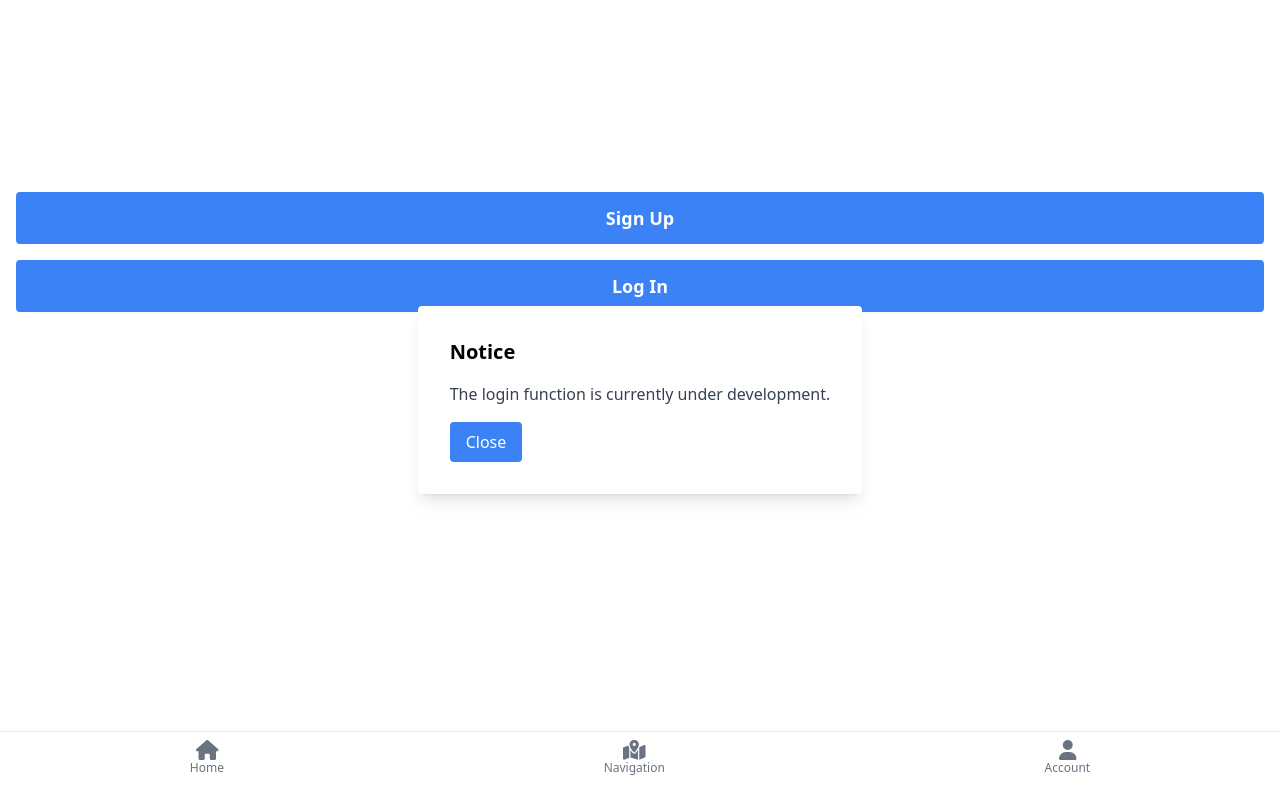
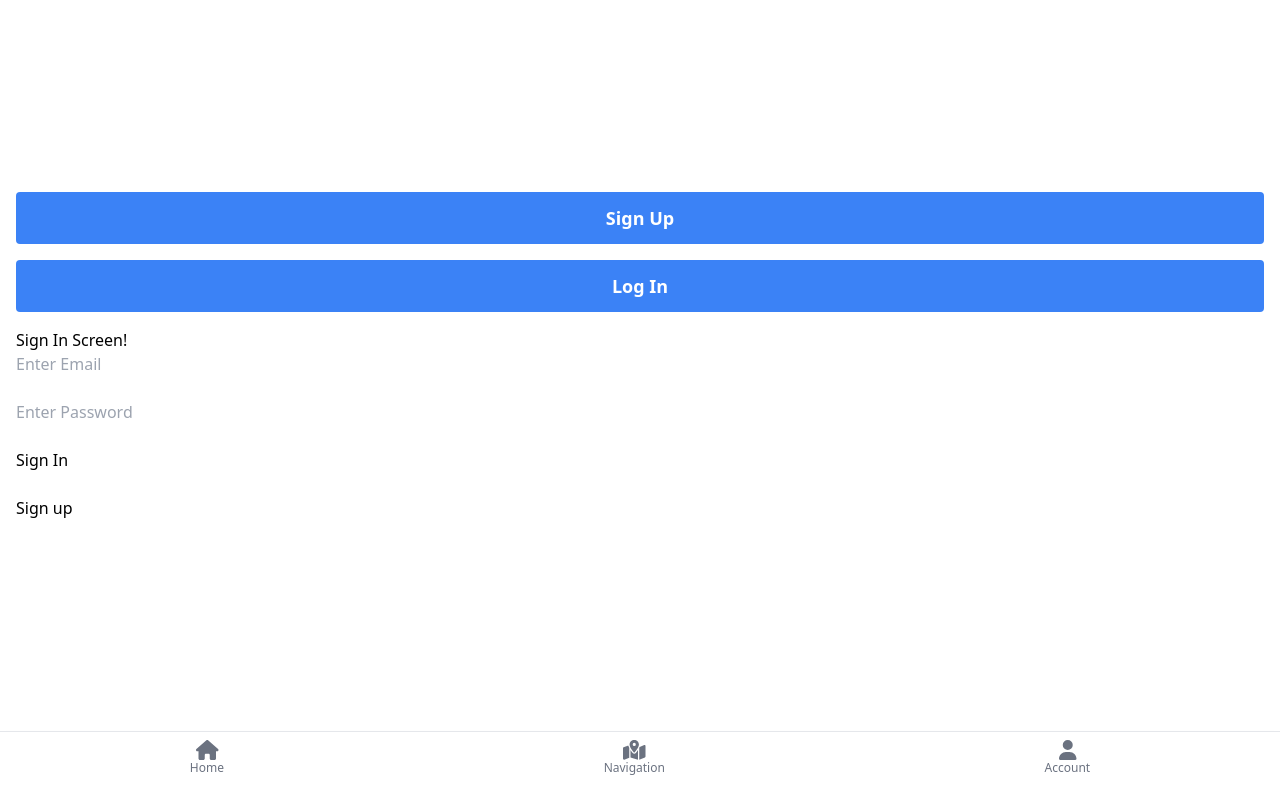
Before and after one commit to Qingquan-Li/doorgo-app, a React (Create React App) app: page /account in a window 1280 px wide. Both pictures are taken after a click on the button "Sign Up". Built offline with nearby package versions, Linux system fonts and the light colour scheme; no server answers.

Commit message:
Sign In Feature
Check README in -account- folder

```diff
--- a/package.json
+++ b/package.json
@@ -9,14 +9,16 @@
     "@testing-library/jest-dom": "^5.16.5",
     "@testing-library/react": "^13.4.0",
     "@testing-library/user-event": "^13.5.0",
+    "firebase": "^9.21.0",
     "react": "^18.2.0",
     "react-dom": "^18.2.0",
+    "react-native": "^0.71.8",
     "react-router-dom": "^6.11.1",
     "react-scripts": "5.0.1",
     "web-vitals": "^2.1.4"
   },
   "scripts": {
-    "start": "HTTPS=true SSL_CRT_FILE=./ssl-certificates/localhost+2.pem SSL_KEY_FILE=./ssl-certificates/localhost+2-key.pem react-scripts start",
+    "start": "set HTTPS=true && set SSL_CRT_FILE=./ssl-certificates/localhost.pem && set SSL_KEY_FILE=./ssl-certificates/localhost-key.pem && react-scripts start",
     "build": "react-scripts build",
     "test": "react-scripts test",
     "eject": "react-scripts eject"
--- a/src/App.js
+++ b/src/App.js
@@ -8,8 +8,11 @@ import BottomNavBar from "./common/BottomNavBar";
 import Home from "./home";
 import Navigation from './navigation';
 import Account from "./account";
+import { useAuthentication } from "./common/useAuthentication";
 
 function App() {
+  const {user} = useAuthentication();
+
   return (
     <Router>
       <div className="flex flex-col min-h-screen">
@@ -17,7 +20,7 @@ function App() {
           <Routes>
             <Route path="/" element={<Home />} />
             <Route path="/navigation" element={<Navigation />} />
-            <Route path="/account" element={<Account />} />
+            <Route path="/account" element={<Account/>}/>
           </Routes>
         </div>
         <BottomNavBar />
--- /dev/null
+++ b/src/account/SignIn.jsx
@@ -0,0 +1,69 @@
+
+import React from 'react';
+import { getAuth, signInWithEmailAndPassword } from 'firebase/auth';
+
+
+const auth = getAuth();
+
+export default function SignInScreen(){
+
+
+  const [value, setValue] = React.useState({
+    email: '',
+    password: '',
+    error: ''
+  })
+
+  //
+  async function signIn() {
+    if (value.email === '' || value.password === '') {
+      setValue({
+        ...value,
+        error: 'Email and password are mandatory'
+      })
+      alert('Please enter a valid email or password');
+      return;
+    }
+
+    try {
+      await signInWithEmailAndPassword(auth, value.email, value.password);
+    } catch (error) {
+      setValue({
+        ...value,
+        error:error.message,
+      })
+      alert(error);
+    }
+  }
+
+  // Render
+  return (
+    <div>
+      <h1>Sign In Screen!</h1>
+      <div>
+        <input
+          placeholder='Enter Email'
+          value={value.email}
+          onChange={e => setValue({ ...value, email: e.target.value })}
+        />
+
+        <br/><br/>
+
+        <input
+          placeholder='Enter Password'
+          value={value.password}
+          onChange={e => setValue({ ...value, password: e.target.value })}
+          type="password"
+
+        />
+
+        <br/><br/>
+        <button onClick={signIn}> Sign In </button>
+
+        <br/><br/>
+        <button> Sign up</button>
+
+      </div>
+    </div>
+  );
+}
--- /dev/null
+++ b/src/account/SignUp.jsx
@@ -0,0 +1,73 @@
+import React from 'react';
+
+import { getAuth, createUserWithEmailAndPassword } from 'firebase/auth';
+
+const auth = getAuth();
+
+export default function SignUpScreen(props) {
+  // state to hold user email and password for signing up. Initally empty strings
+  const [value, setValue] = React.useState({
+    email: '',
+    password: '',
+    error: '',
+  })
+
+  async function signUp() {
+    // If we have any empty values
+    if (value.email === '' || value.password === '' ) {
+      setValue( {
+        ...value,
+        error: 'Email and password are mandatory.'
+      })
+      return;
+    }
+
+    // Else,
+    /* setValue( {
+      ...value,
+      error: ''
+    }) */
+    try {
+      await createUserWithEmailAndPassword(auth, value.email, value.password);
+      props.SetSignUp(true);
+    } catch (error) {
+      setValue( {
+        ...value,
+        //error: error.message,
+        error: error.message
+      })
+    }
+  }
+
+  return (
+
+
+    <div>
+      <h1>Sign Up Screen!</h1>
+      <div>
+        <input
+          placeholder='Enter Email'
+          value={value.email}
+          onChange={e => setValue({ ...value, email: e.target.value })}
+        />
+
+        <br/><br/>
+
+        <input
+          placeholder='Enter Password'
+          value={value.password}
+          onChange={e => setValue({ ...value, password: e.target.value })}
+          type="password"
+
+        />
+
+        <br/><br/>
+        <button onClick={signUp}> Sign In </button>
+
+        <br/><br/>
+        <button> Sign up</button>
+
+      </div>
+    </div>
+  );
+}
--- a/src/account/index.js
+++ b/src/account/index.jsx
@@ -1,4 +1,8 @@
 import { useState } from "react";
+//import { useAuthentication } from "../common/useAuthentication";
+import SignInScreen from "./SignIn";
+//import SignUpScreen from "./SignUp";
+
 
 export default function Account() {
   const [showPopup, setShowPopup] = useState(false);
@@ -28,27 +32,12 @@ export default function Account() {
         >
           Log In
         </button>
+      </div >
+
+      <div>
+        { showPopup && <SignInScreen/> }
       </div>
+    </div>
 
-      {showPopup && (
-        <div
-          className="fixed inset-0 flex items-center justify-center z-10 px-8"
-          onClick={handleClosePopup}
-        >
-          <div className="bg-white shadow-lg p-8 rounded max-w-md mx-auto">
-            <h2 className="text-xl font-bold mb-4">Notice</h2>
-            <p className="text-gray-700">
-              The login function is currently under development.
-            </p>
-            <button
-              onClick={handleClosePopup}
-              className="bg-blue-500 text-white py-2 px-4 rounded mt-4"
-            >
-              Close
-            </button>
-          </div>
-        </div>
-      )}
-    </div>
   );
 }
--- /dev/null
+++ b/src/common/useAuthentication.js
@@ -0,0 +1,48 @@
+// Left as TypeScript. Can be refactored into JavaScript but this is fine for demo purposes.
+// Added for Firebase Authorization. Decided to leave config in for refactoring(Mark)
+
+import React from 'react';
+import { initializeApp } from "firebase/app";
+import { getAuth, onAuthStateChanged, User} from "firebase/auth";
+
+// import Constants from 'expo-constants';
+// TODO: Add SDKs for Firebase products that you want to use
+// https://firebase.google.com/docs/web/setup#available-libraries
+
+// Your app's Firebase configuration (HARDCODED. NEEDS Revision)
+const firebaseConfig = {
+  // PLACEHOLDER
+};
+
+// Initialize Firebase
+const app = initializeApp(firebaseConfig);
+
+// Initializes an Auth instance with platform specific default dependencies.
+// Syntax - getAuth(app?: FirebaseApp): Auth;
+const auth = getAuth(app);
+// Auth is an interface representing Firebase Auth service
+
+export  function useAuthentication() {
+    // User interface - extends UserInfo.
+    // UserInfo interface- User profile information, visible only to the Firebase project's apps.
+    const [user, setUser] = React.useState();
+
+    React.useEffect(() => {
+        // onAuthStateChanged - adds an observer for changes to the users sign-in state.
+        const unsubscribeFromAuthStateChanged = onAuthStateChanged(auth, (user)=> {
+            if (user) {
+                // User signed in.
+                setUser(user);
+            } else {
+                // User signed out.
+                setUser(undefined);
+            }
+        });
+
+        return unsubscribeFromAuthStateChanged;
+    }, []); // Dependency: empty array, i.e., runs once after initial render.
+
+    return {
+        user
+    };
+}
```
Also changed, not shown: src/account/README.MD (added), 1 other file (tests, documents, lock files or other folders).
